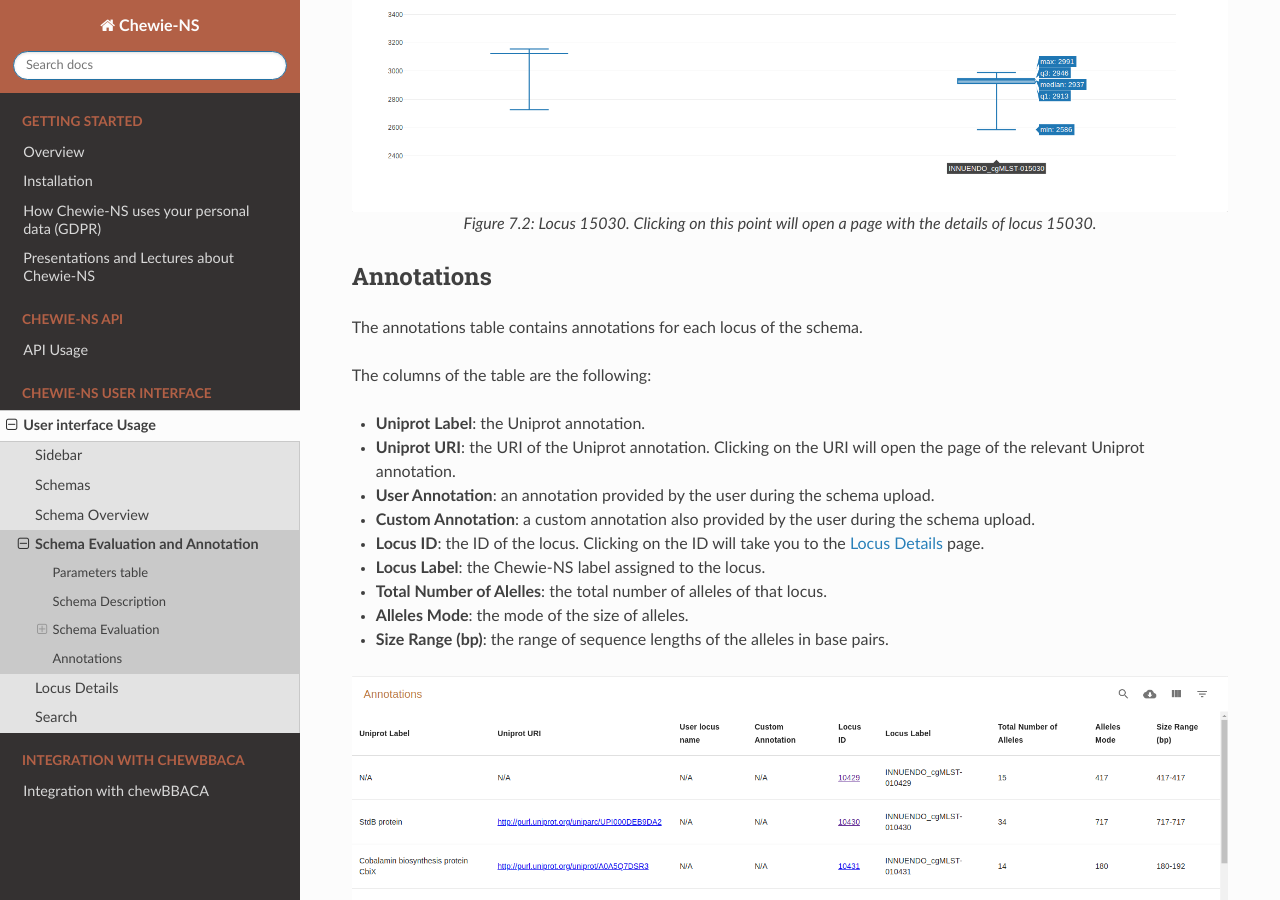
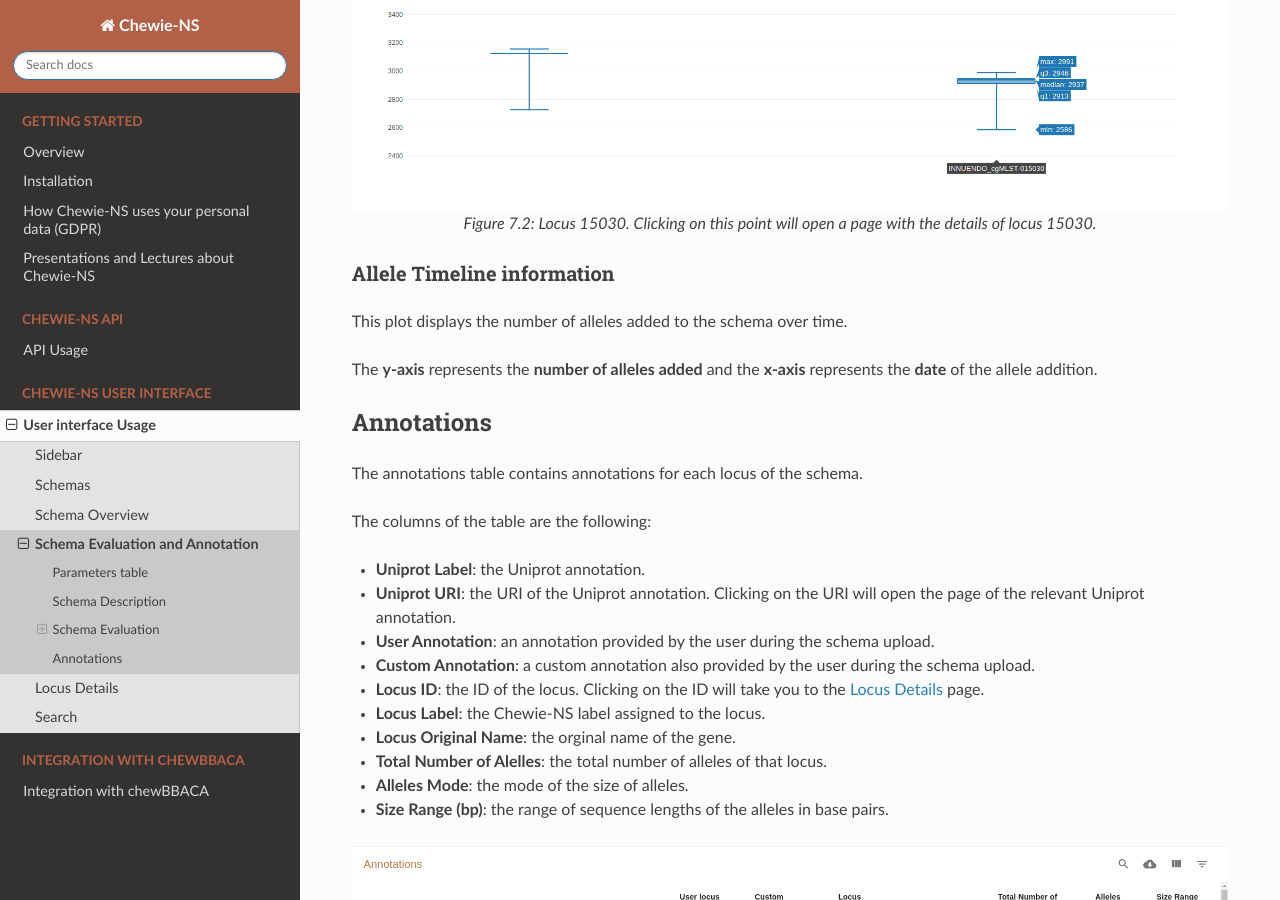
Before and after one commit to B-UMMI/Chewie-NS, a Sphinx documentation site: the page built from docs/user_interface/schema_evaluation.rst, in a window 1280 px wide and 900 px high, scrolled down 4936 px. Built offline with Sphinx 7.4.7 and the Read the Docs theme 2.0.0, drawn with Linux system fonts in a browser that asks for light colours.

Commit message:
Updated installation instructions. Added description for the new Locus Original Name column.

```diff
--- a/docs/user_interface/schema_evaluation.rst
+++ b/docs/user_interface/schema_evaluation.rst
@@ -126,6 +126,13 @@
 
     Figure 7.2: Locus 15030. Clicking on this point will open a page with the details of locus 15030.
 
+Allele Timeline information
+^^^^^^^^^^^^^^^^^^^^^^^^^^^
+
+This plot displays the number of alleles added to the schema over time.
+
+The **y-axis** represents the **number of alleles added** and the **x-axis**
+represents the **date** of the allele addition.
 
 Annotations
 -----------
@@ -140,6 +147,7 @@
 - **Custom Annotation**: a custom annotation also provided by the user during the schema upload.
 - **Locus ID**: the ID of the locus. Clicking on the ID will take you to the :doc:`locus_details` page.
 - **Locus Label**: the Chewie-NS label assigned to the locus.
+- **Locus Original Name**: the orginal name of the gene.
 - **Total Number of Alelles**: the total number of alleles of that locus.
 - **Alleles Mode**: the mode of the size of alleles.
 - **Size Range (bp)**: the range of sequence lengths of the alleles in base pairs.
```
Also changed, not shown: CHANGELOG.md (+7 -0 lines), README.md (+20 -0 lines), docs/getting_started/installation.rst (+20 -1 lines).
